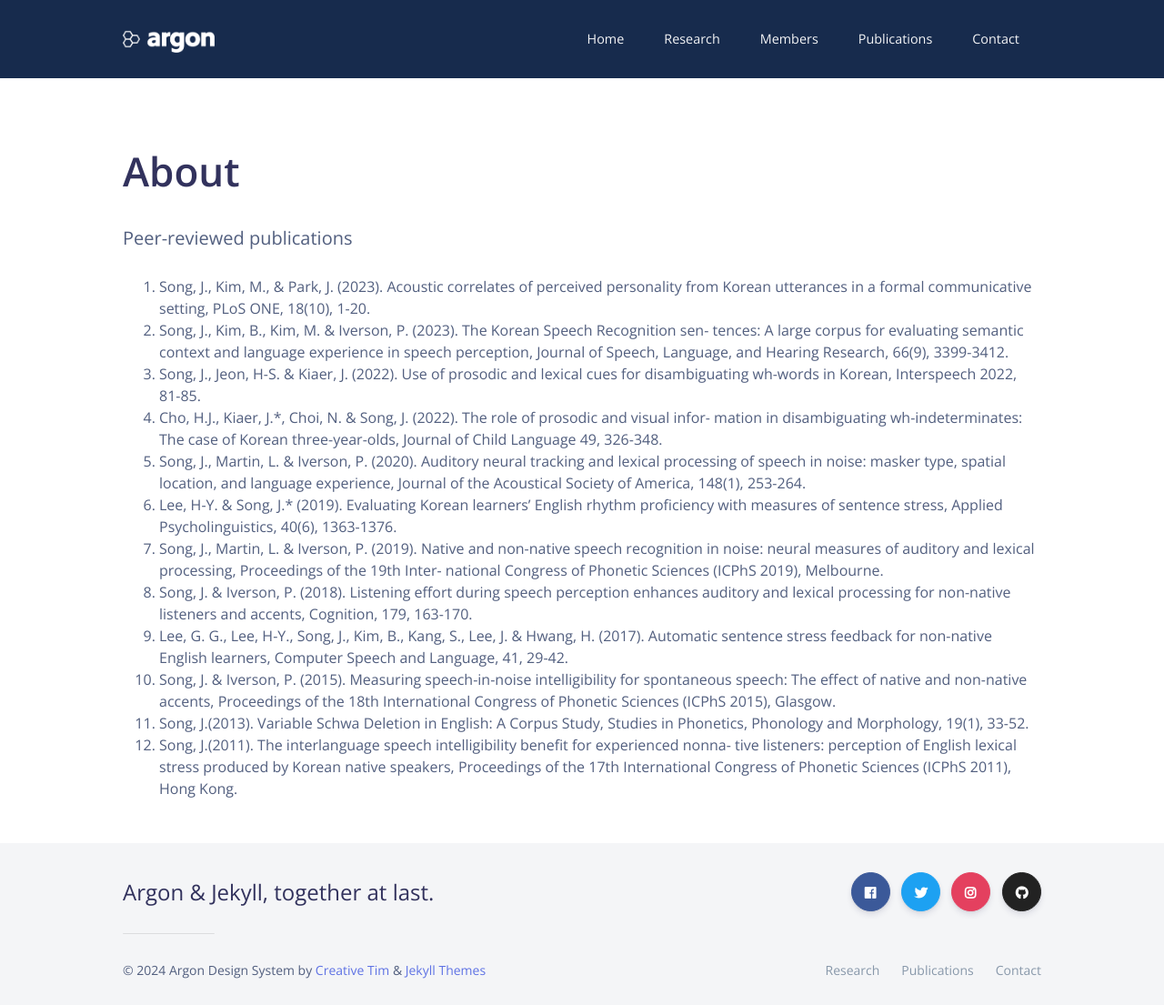
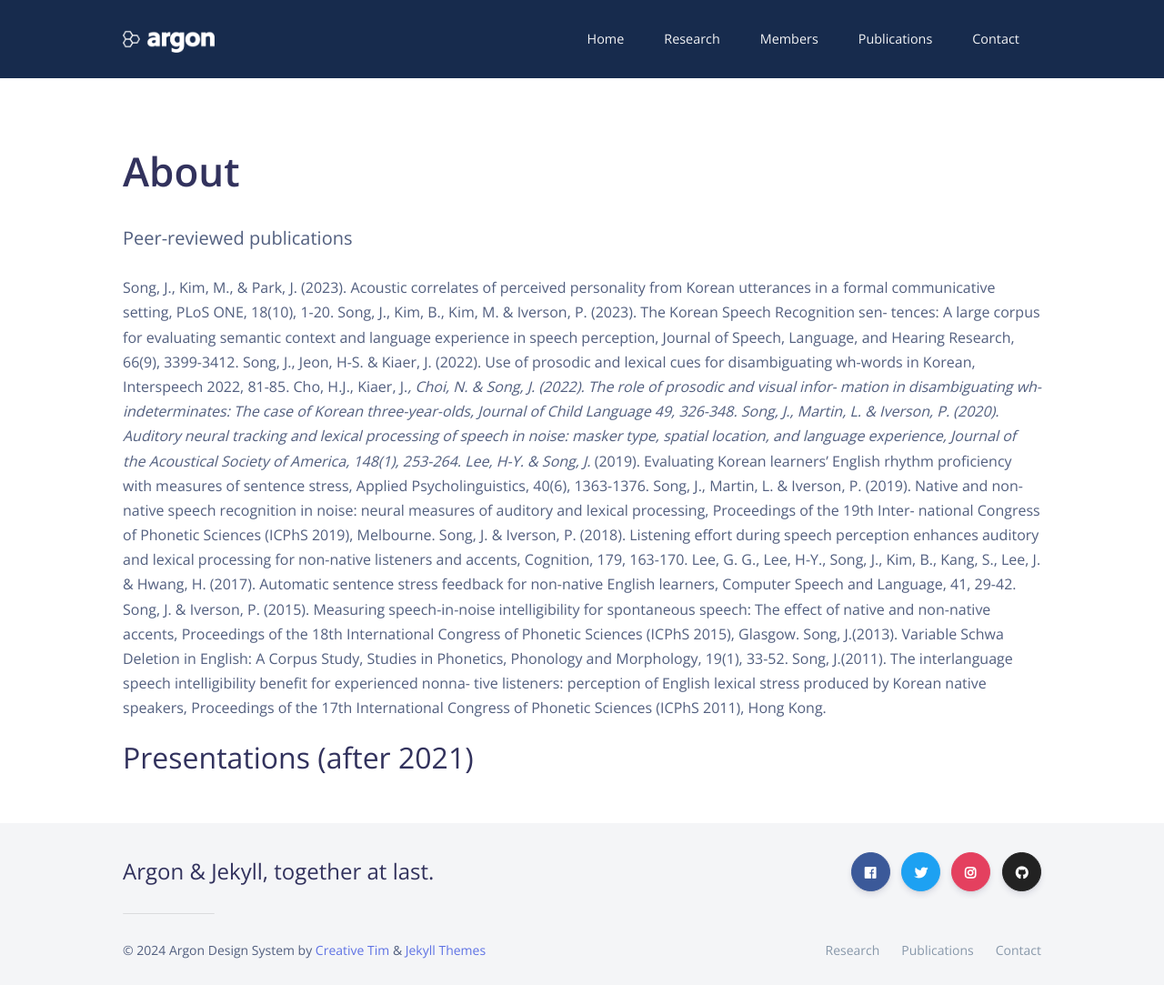
Before and after one commit to SpeechAndBrainResearchLab/speechandbrainresearchlab.github.io, a Jekyll site: the page built from _pages/about.md, in a window 1280 px wide. Shown: the whole page at 91% size. Built offline with Jekyll 4.4.1, drawn with Linux system fonts in a browser that asks for light colours; nearby versions of some CDN libraries; after the commit the page ends 1083 px from its top, so only the background shows below that.

Commit message:
remove numbers

```diff
--- a/_pages/about.md
+++ b/_pages/about.md
@@ -5,15 +5,17 @@ subtitle: Peer-reviewed publications
 #featured_image: /assets/img/sections/broofoac.jpg
 ---
 
-12. Song, J., Kim, M., & Park, J. (2023). Acoustic correlates of perceived personality from Korean utterances in a formal communicative setting, PLoS ONE, 18(10), 1-20.
-11. Song, J., Kim, B., Kim, M. & Iverson, P. (2023). The Korean Speech Recognition sen- tences: A large corpus for evaluating semantic context and language experience in speech perception, Journal of Speech, Language, and Hearing Research, 66(9), 3399-3412.
-10. Song, J., Jeon, H-S. & Kiaer, J. (2022). Use of prosodic and lexical cues for disambiguating wh-words in Korean, Interspeech 2022, 81-85.
-9. Cho, H.J., Kiaer, J.*, Choi, N. & Song, J. (2022). The role of prosodic and visual infor- mation in disambiguating wh-indeterminates: The case of Korean three-year-olds, Journal of Child Language 49, 326-348.
-8. Song, J., Martin, L. & Iverson, P. (2020). Auditory neural tracking and lexical processing of speech in noise: masker type, spatial location, and language experience, Journal of the Acoustical Society of America, 148(1), 253-264.
-7. Lee, H-Y. & Song, J.* (2019). Evaluating Korean learners’ English rhythm proficiency with measures of sentence stress, Applied Psycholinguistics, 40(6), 1363-1376.
-6. Song, J., Martin, L. & Iverson, P. (2019). Native and non-native speech recognition in noise: neural measures of auditory and lexical processing, Proceedings of the 19th Inter- national Congress of Phonetic Sciences (ICPhS 2019), Melbourne.
-5. Song, J. & Iverson, P. (2018). Listening effort during speech perception enhances auditory and lexical processing for non-native listeners and accents, Cognition, 179, 163-170.
-4. Lee, G. G., Lee, H-Y., Song, J., Kim, B., Kang, S., Lee, J. & Hwang, H. (2017). Automatic sentence stress feedback for non-native English learners, Computer Speech and Language, 41, 29-42.
-3. Song, J. & Iverson, P. (2015). Measuring speech-in-noise intelligibility for spontaneous speech: The effect of native and non-native accents, Proceedings of the 18th International Congress of Phonetic Sciences (ICPhS 2015), Glasgow.
-2. Song, J.(2013). Variable Schwa Deletion in English: A Corpus Study, Studies in Phonetics, Phonology and Morphology, 19(1), 33-52.
-1. Song, J.(2011). The interlanguage speech intelligibility benefit for experienced nonna- tive listeners: perception of English lexical stress produced by Korean native speakers, Proceedings of the 17th International Congress of Phonetic Sciences (ICPhS 2011), Hong Kong.
+Song, J., Kim, M., & Park, J. (2023). Acoustic correlates of perceived personality from Korean utterances in a formal communicative setting, PLoS ONE, 18(10), 1-20.
+Song, J., Kim, B., Kim, M. & Iverson, P. (2023). The Korean Speech Recognition sen- tences: A large corpus for evaluating semantic context and language experience in speech perception, Journal of Speech, Language, and Hearing Research, 66(9), 3399-3412.
+Song, J., Jeon, H-S. & Kiaer, J. (2022). Use of prosodic and lexical cues for disambiguating wh-words in Korean, Interspeech 2022, 81-85.
+Cho, H.J., Kiaer, J.*, Choi, N. & Song, J. (2022). The role of prosodic and visual infor- mation in disambiguating wh-indeterminates: The case of Korean three-year-olds, Journal of Child Language 49, 326-348.
+Song, J., Martin, L. & Iverson, P. (2020). Auditory neural tracking and lexical processing of speech in noise: masker type, spatial location, and language experience, Journal of the Acoustical Society of America, 148(1), 253-264.
+Lee, H-Y. & Song, J.* (2019). Evaluating Korean learners’ English rhythm proficiency with measures of sentence stress, Applied Psycholinguistics, 40(6), 1363-1376.
+Song, J., Martin, L. & Iverson, P. (2019). Native and non-native speech recognition in noise: neural measures of auditory and lexical processing, Proceedings of the 19th Inter- national Congress of Phonetic Sciences (ICPhS 2019), Melbourne.
+Song, J. & Iverson, P. (2018). Listening effort during speech perception enhances auditory and lexical processing for non-native listeners and accents, Cognition, 179, 163-170.
+Lee, G. G., Lee, H-Y., Song, J., Kim, B., Kang, S., Lee, J. & Hwang, H. (2017). Automatic sentence stress feedback for non-native English learners, Computer Speech and Language, 41, 29-42.
+Song, J. & Iverson, P. (2015). Measuring speech-in-noise intelligibility for spontaneous speech: The effect of native and non-native accents, Proceedings of the 18th International Congress of Phonetic Sciences (ICPhS 2015), Glasgow.
+Song, J.(2013). Variable Schwa Deletion in English: A Corpus Study, Studies in Phonetics, Phonology and Morphology, 19(1), 33-52.
+Song, J.(2011). The interlanguage speech intelligibility benefit for experienced nonna- tive listeners: perception of English lexical stress produced by Korean native speakers, Proceedings of the 17th International Congress of Phonetic Sciences (ICPhS 2011), Hong Kong.
+
+## Presentations (after 2021)
```
